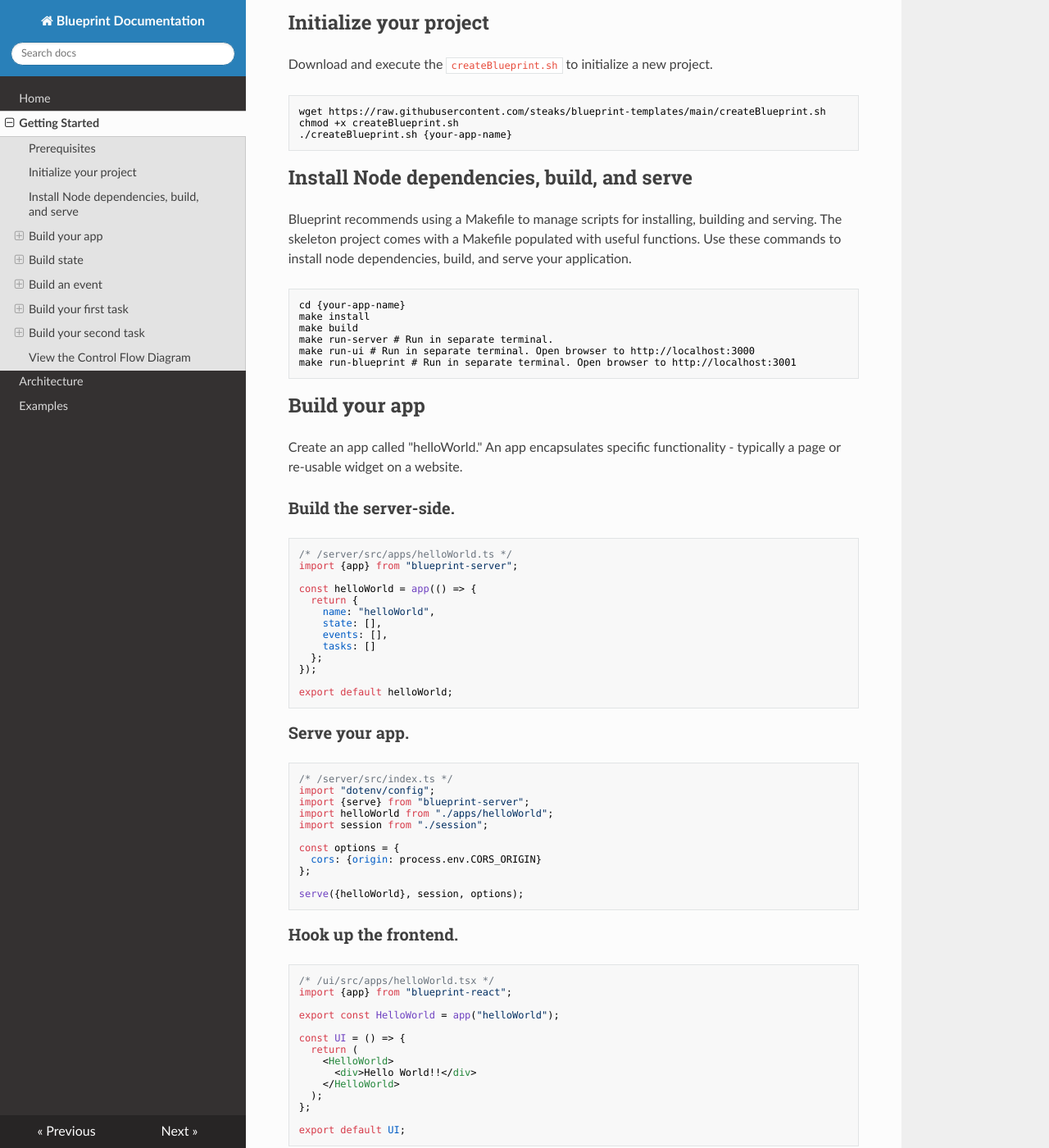
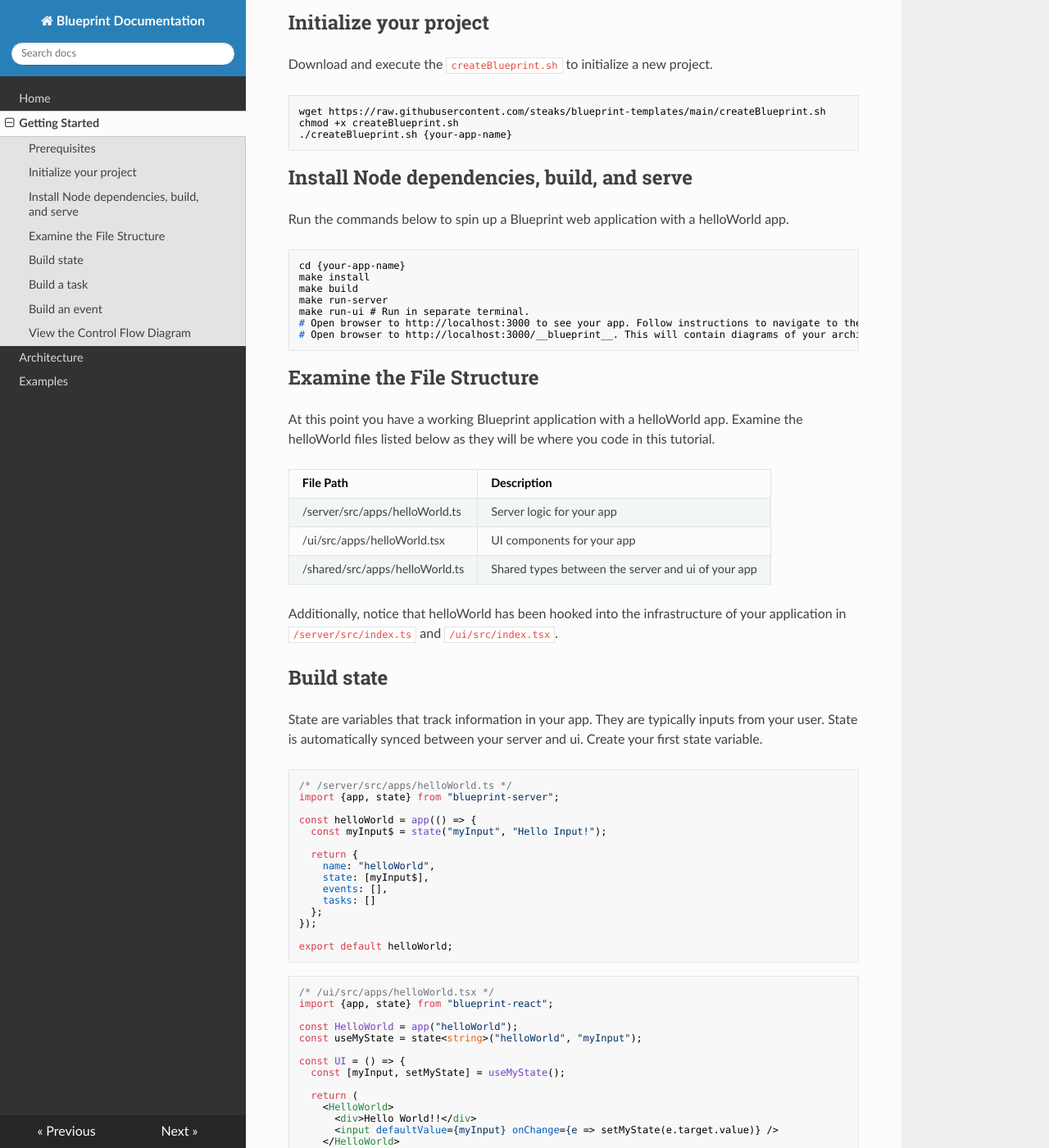
Before and after one commit to steaks/blueprint-docs, an MkDocs documentation site: the page built from docs/gettingStarted.md, in a window 1280 px wide and 1400 px high, scrolled down 325 px. Shown: the whole window at 82% size. Built offline with MkDocs 1.6.1, drawn with Linux system fonts in a browser that asks for light colours; nearby versions of some CDN libraries; some of the changed text lies outside the part shown.

Commit message:
Update getting started

````diff
--- a/docs/gettingStarted.md
+++ b/docs/gettingStarted.md
@@ -18,31 +18,44 @@ chmod +x createBlueprint.sh
 
 ## Install Node dependencies, build, and serve
 
-Blueprint recommends using a Makefile to manage scripts for installing, building and serving. The skeleton project comes with a Makefile populated with useful functions. Use these commands to install node dependencies, build, and serve your application.
+Run the commands below to spin up a Blueprint web application with a helloWorld app.
 
 ```shell
 cd {your-app-name}
 make install
 make build
-make run-server # Run in separate terminal.
-make run-ui # Run in separate terminal. Open browser to http://localhost:3000
-make run-blueprint # Run in separate terminal. Open browser to http://localhost:3001
+make run-server
+make run-ui # Run in separate terminal.
+# Open browser to http://localhost:3000 to see your app. Follow instructions to navigate to the helloWorld app.
+# Open browser to http://localhost:3000/__blueprint__. This will contain diagrams of your architecture that update as you build.
 ```
 
-## Build your app
+## Examine the File Structure
 
-Create an app called "helloWorld." An app encapsulates specific functionality - typically a page or re-usable widget on a website.
+At this point you have a working Blueprint application with a helloWorld app. Examine the helloWorld files listed below as they will be where you code in this tutorial.
 
-### Build the server-side.
+|File Path|Description|
+|----|----|
+|/server/src/apps/helloWorld.ts|Server logic for your app|
+|/ui/src/apps/helloWorld.tsx|UI components for your app|
+|/shared/src/apps/helloWorld.ts|Shared types between the server and ui of your app|
+
+Additionally, notice that helloWorld has been hooked into the infrastructure of your application in `/server/src/index.ts` and `/ui/src/index.tsx`.
+
+## Build state
+
+State are variables that track information in your app. They are typically inputs from your user. State is automatically synced between your server and ui. Create your first state variable.
 
 ```typescript
 /* /server/src/apps/helloWorld.ts */
-import {app} from "blueprint-server";
+import {app, state} from "blueprint-server";
 
 const helloWorld = app(() => {
+  const myInput$ = state("myInput", "Hello Input!");
+
   return {
     name: "helloWorld",
-    state: [],
+    state: [myInput$],
     events: [],
     tasks: []
   };
@@ -51,34 +64,20 @@ const helloWorld = app(() => {
 export default helloWorld;
 ```
 
-### Serve your app.
-
-```typescript
-/* /server/src/index.ts */
-import "dotenv/config";
-import {serve} from "blueprint-server";
-import helloWorld from "./apps/helloWorld";
-import session from "./session";
-
-const options = {
-  cors: {origin: process.env.CORS_ORIGIN}
-};
-
-serve({helloWorld}, session, options);
-```
-
-### Hook up the frontend.
-
 ```typescript
 /* /ui/src/apps/helloWorld.tsx */
-import {app} from "blueprint-react";
+import {app, state} from "blueprint-react";
 
-export const HelloWorld = app("helloWorld");
+const HelloWorld = app("helloWorld");
+const useMyState = state<string>("helloWorld", "myInput");
 
 const UI = () => {
+  const [myInput, setMyState] = useMyState();
+
   return (
     <HelloWorld>
       <div>Hello World!!</div>
+      <input defaultValue={myInput} onChange={e => setMyState(e.target.value)} />
     </HelloWorld>
   );
 };
@@ -86,91 +85,56 @@ const UI = () => {
 export default UI;
 ```
 
-### Route to your app.
+!!! Note
+    Server updates are not automatically reflected. `make run-server` compiles and serves your Blueprint server. So CTRL+C and re-run `make run-server` to see changes.
 
-```typescript
-/* /ui/src/index.tsx */
-import React from 'react';
-import ReactDOM from 'react-dom/client';
-import {Blueprint} from "blueprint-react";
-import {BrowserRouter, Route, Routes} from "react-router-dom";
-import Home from "./home";
-import HelloWorld from "./apps/helloWorld";
+## Build a task
 
-const root = ReactDOM.createRoot(
-  document.getElementById("root") as HTMLElement
-);
-
-root.render(
-  <React.StrictMode>
-    <Blueprint uri={process.env.REACT_APP_URI}>
-      <BrowserRouter>
-        <Routes>
-          <Route path="/" element={<Home />}/>
-          <Route path="/helloWorld" element={<HelloWorld />} />
-        </Routes>
-      </BrowserRouter>
-    </Blueprint>
-  </React.StrictMode>
-);
-```
-
-### Link to your app on the home page.
-
-```typescript
-/* /ui/src/apps/home.tsx */
-const UI = () => {
-  return (
-    <>
-      <h1>Welcome to Blueprint!</h1>
-      <div>This is the blueprint hello world template. In addition to this page a user profile Blueprint App has been created for you.</div>
-      <br />
-      <a href="/helloWorld">Hello World</a>
-    </>
-  );
-};
-
-export default UI;
-```
-
-## Build state
-
-### Create state in the server-side of your app.
+Tasks are functions (can be async) that can be triggered by events or state changes. Tasks are often used to fetch data from your database, insert data into your db, or run an intense calculation. For your first task you will build a word counter.
 
 ```typescript
 /* /server/src/apps/helloWorld.ts */
-import {app, state} from "blueprint-server";
+import {app, state, task, from} from "blueprint-server";
+
+const wordCount = (input: string): number => {
+  const trimmedInput = input.trim();
+  return trimmedInput.length === 0 ? 0 : trimmedInput.trim().split(/\s/).length;
+};
 
 const helloWorld = app(() => {
-  const myState$ = state("myState", "Hello State!");
+  const myInput$ = state("myInput", "Hello Input!");
+  const wordCount$ = task(
+    from(wordCount, myInput$)
+  );
 
   return {
     name: "helloWorld",
-    state: [myState$],
+    state: [myInput$],
     events: [],
-    tasks: []
+    tasks: [wordCount$]
   };
 });
 
 export default helloWorld;
 ```
 
-### Hook it up to your frontend.
-
 ```typescript
 /* /ui/src/apps/helloWorld.tsx */
 import {app, state} from "blueprint-react";
 
 const HelloWorld = app("helloWorld");
-const useMyState = state<string>("helloWorld", "myState");
+const useMyState = state<string>("helloWorld", "myInput");
+const useWordCount = state<number>("helloWorld", "wordCount");
 
 const UI = () => {
-  const [myState, setMyState] = useMyState();
+  const [myInput, setMyState] = useMyState();
+  const [wordCount] = useWordCount();
 
   return (
     <HelloWorld>
       <div>Hello World!!</div>
-      <input defaultValue={myState} onChange={e => setMyState(e.target.value)} />
+      <input defaultValue={myInput} onChange={e => setMyState(e.target.value)} />
+      <div>Word count: {wordCount}</div>
     </HelloWorld>
   );
 };
@@ -178,48 +142,71 @@ const UI = () => {
 export default UI;
 ```
 
+!!! Note
+    Server updates are not automatically reflected. `make run-server` compiles and serves your Blueprint server. So CTRL+C and re-run `make run-server` to see changes.
+
 ## Build an event
 
-### Create an event in the server-side of your app.
+Events are signals that can be used to trigger tasks. Often you will fire events when a user clicks a button. Build a button that triggers a task which counts the number of letters in your input.
 
 ```typescript
 /* /server/src/apps/helloWorld.ts */
-import {app, event, state} from "blueprint-server";
+import {app, state, task, event, from} from "blueprint-server";
+
+const wordCount = (input: string): number => {
+  const trimmedInput = input.trim();
+  return trimmedInput.length === 0 ? 0 : trimmedInput.trim().split(/\s/).length;
+};
+
+const letters = (input: string): number =>
+  input.trim().length;
 
 const helloWorld = app(() => {
-  const myState$ = state("myState", "Hello State!");
-  const myEvent$ = event("myEvent");
+  const myInput$ = state("myInput", "Hello Input!");
+  const countLetters$ = event("countLetters");
+  const wordCount$ = task(
+    from(wordCount, myInput$)
+  );
+  const letters$ = task(
+    {name: "letters", triggers: [countLetters$]},
+    from(letters, myInput$)
+  );
 
   return {
     name: "helloWorld",
-    state: [myState$],
-    events: [myEvent$],
-    tasks: []
+    state: [myInput$],
+    events: [countLetters$],
+    tasks: [wordCount$, letters$]
   };
 });
 
 export default helloWorld;
 ```
 
-### Hook it up to your frontend.
 
 ```typescript
 /* /ui/src/apps/helloWorld.tsx */
-import {app, state, event} from "blueprint-react";
+import {app, state, event, task} from "blueprint-react";
 
 const HelloWorld = app("helloWorld");
-const useMyState = state<string>("helloWorld", "myState");
-const useMyEvent = event("helloWorld", "myEvent");
+const useMyState = state<string>("helloWorld", "myInput");
+const useWordCount = task<number>("helloWorld", "wordCount");
+const useCountLetters = event("helloWorld", "countLetters");
+const useLetters = task<number>("helloWorld", "letters");
 
 const UI = () => {
-  const [myState, setMyState] = useMyState();
-  const [triggerMyEvent] = useMyEvent();
+  const [myInput, setMyState] = useMyState();
+  const [wordCount] = useWordCount();
+  const [countLetters] = useCountLetters();
+  const [letters] = useLetters();
 
   return (
     <HelloWorld>
       <div>Hello World!!</div>
-      <input defaultValue={myState} onChange={e => setMyState(e.target.value)} />
-      <button onClick={triggerMyEvent}>Trigger My Event!</button>
+      <input defaultValue={myInput} onChange={e => setMyState(e.target.value)}/>
+      <button onClick={countLetters}>Count Letters</button>
+      <div>Word count: {wordCount}</div>
+      <div>Letter count: {letters}</div>
     </HelloWorld>
   );
 };
@@ -227,150 +214,9 @@ const UI = () => {
 export default UI;
 ```
 
-## Build your first task
-
-Build a task that counts the number of works in your myState$ variable.
-
-### Create a task in the server-side of your app.
-
-Write a javascript function that counts the number of words provided a string. Then invoke that function with a task that is triggered when myState$ changes.
-
-```typescript
-/* /server/src/apps/helloWorld.ts */
-import {app, event, state, task, from} from "blueprint-server";
-
-const wordCount = (words: string): number => {
-  const trimmedWords = words.trim();
-  return trimmedWords.length === 0 ? 0 : trimmedWords.trim().split(/\s/).length;
-};
-
-const helloWorld = app(() => {
-  const myState$ = state("myState", "Hello State!");
-  const myEvent$ = event("myEvent");
-  const wordCount$ = task(
-    from(wordCount, myState$)
-  );
-
-  return {
-    name: "helloWorld",
-    state: [myState$],
-    events: [myEvent$],
-    tasks: [wordCount$]
-  };
-});
-
-export default helloWorld;
-```
-
-
-### Hook it up to your frontend.
-
-```typescript
-/* /ui/src/apps/helloWorld.tsx */
-import {app, state, event, task} from "blueprint-react";
-
-const HelloWorld = app("helloWorld");
-const useMyState = state<string>("helloWorld", "myState");
-const useMyEvent = event("helloWorld", "myEvent");
-const useWordCount = task<number>("helloWorld", "wordCount")
-
-const UI = () => {
-  const [myState, setMyState] = useMyState();
-  const [triggerMyEvent] = useMyEvent();
-  const [wordCount] = useWordCount();
-
-  return (
-    <HelloWorld>
-      <div>Hello World!!</div>
-      <input defaultValue={myState} onChange={e => setMyState(e.target.value)} />
-      <button onClick={triggerMyEvent}>Trigger My Event!</button>
-      <div>Word Count: {wordCount}</div>
-    </HelloWorld>
-  );
-};
-
-export default UI;
-```
-
-## Build your second task
-
-Build a task that tracks the number of clicks tied to myEvent$.
-
-### Create a task in the server-side of your app.
-
-Track the number of clicks with a variable _clickCount. And use a task to increment _clickCount everytime myEvent$ is triggered.
-
-```typescript
-/* /server/src/apps/helloWorld.ts */
-import {app, event, state, task, from} from "blueprint-server";
-
-const wordCount = (words: string): number => {
-  const trimmedWords = words.trim();
-  return trimmedWords.length === 0 ? 0 : trimmedWords.trim().split(/\s/).length;
-};
-
-let _clickCount = 0;
-const clickCount = () => {
-  _clickCount = _clickCount + 1;
-  return _clickCount;
-};
-
-const helloWorld = app(() => {
-  const myState$ = state("myState", "Hello State!");
-  const myEvent$ = event("myEvent");
-  const wordCount$ = task(
-    from(wordCount, myState$)
-  );
-
-  const clickCount$ = task(
-    {name: "clickCount", triggers: [myEvent$]},
-    from(clickCount)
-  );
-
-  return {
-    name: "helloWorld",
-    state: [myState$],
-    events: [myEvent$],
-    tasks: [wordCount$, clickCount$]
-  };
-});
-
-export default helloWorld;
-```
-
-### Hook it up to the frontend.
-
-```typescript
-/* /ui/src/apps/helloWorld.tsx */
-import {app, state, event, task} from "blueprint-react";
-
-const HelloWorld = app("helloWorld");
-const useMyState = state<string>("helloWorld", "myState");
-const useMyEvent = event("helloWorld", "myEvent");
-const useWordCount = task<number>("helloWorld", "wordCount")
-const useClickCount = task<number>("helloWorld", "clickCount");
-
-const UI = () => {
-  const [myState, setMyState] = useMyState();
-  const [triggerMyEvent] = useMyEvent();
-  const [wordCount] = useWordCount();
-  const [clickCount] = useClickCount();
-
-
-  return (
-    <HelloWorld>
-      <div>Hello World!!</div>
-      <input defaultValue={myState} onChange={e => setMyState(e.target.value)} />
-      <button onClick={triggerMyEvent}>Trigger My Event!</button>
-      <div>Word Count: {wordCount}</div>
-      <div>Click Count: {clickCount || 0}</div>
-    </HelloWorld>
-  );
-};
-
-export default UI;
-```
+!!! Note
+    Server updates are not automatically reflected. `make run-server` compiles and serves your Blueprint server. So CTRL+C and re-run `make run-server` to see changes.
 
 ## View the Control Flow Diagram
 
-Go to http://localhost:3001. Since Blueprint tracks your control-flow it is able to display an interactive control-flow diagram.
+Navigate to [http://localhost:3000/\__blueprint__](http://localhost:3000/__blueprint__) to see the interactive architecture diagram of the app you built.
````
